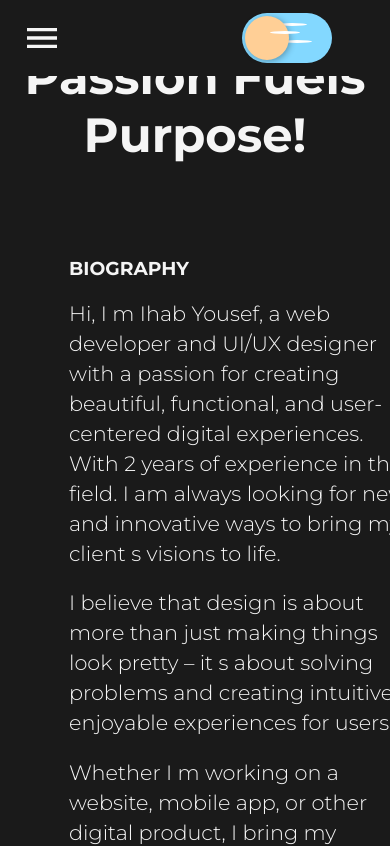
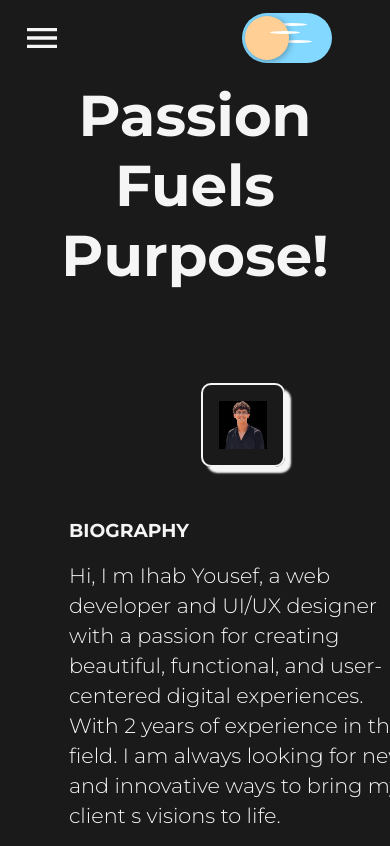
Before and after one commit to ehabyousef/The-Portfolio, a Next.js app: page /about in a window 390 px wide. Shown: the top 846 px of the page. Built offline with nearby package versions, Linux system fonts and the light colour scheme.

Commit message:
about part

```diff
--- a/app/(pages)/about/page.jsx
+++ b/app/(pages)/about/page.jsx
@@ -85,7 +85,7 @@ const page = () => {
                         the opportunity to bring my skills and passion to your next project.
                     </p>
                 </Grid>
-                <Grid item xs={4} >
+                <Grid item xs={4} order={-1} >
                     <Image className={style.img} src={me} alt="bob" />
                 </Grid>
                 <Grid className={style.static} item xs={3} sx={{ display: 'flex', flexDirection: 'column', color: 'var(--white)' }}>
--- a/app/(pages)/about/page.module.css
+++ b/app/(pages)/about/page.module.css
@@ -6,9 +6,16 @@
   font-weight: bold;
 }
 
-@media (max-width: 662px) {
+@media (max-width: 900px) {
   .title {
-    font-size: 3rem;
+    font-size: 4.7rem;
+    padding-top: 2rem;
+  }
+}
+@media (max-width: 500px) {
+  .title {
+    font-size: 3.6rem;
+    padding-top: 2rem;
   }
 }
 .ttext p {
--- a/app/(pages)/projects/page.jsx
+++ b/app/(pages)/projects/page.jsx
@@ -82,8 +82,8 @@ const page = () => {
                 Imagination Trumps Knowledge!
             </motion.h1>
             <Box sx={{ margin: '3rem 0' }}>
-                <Grid container spacing={4} sx={{}}>
-                    <Grid xs={12} sx={{ display: 'flex', justifyContent: 'center', marginLeft: { xs: "2rem", md: "0" } }}>
+                <Grid container spacing={4} >
+                    <Grid xs={12} sx={{ display: 'flex', justifyContent: 'center' }}>
                         <FeaturedProject
                             type='Featured Project'
                             title='E-commerce Website'
```
